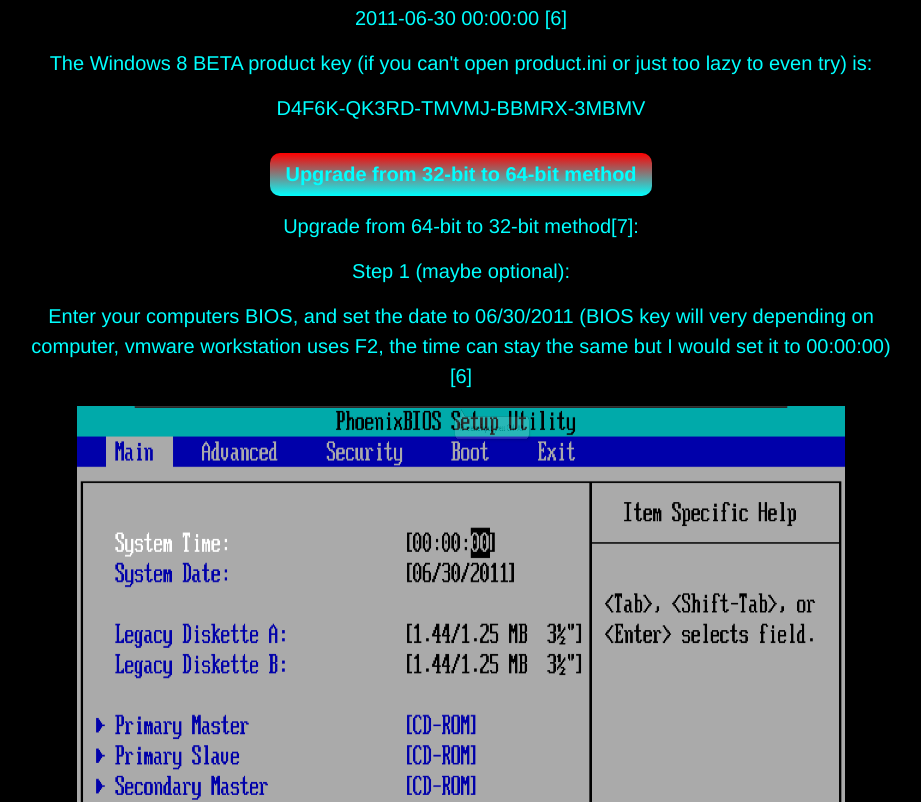
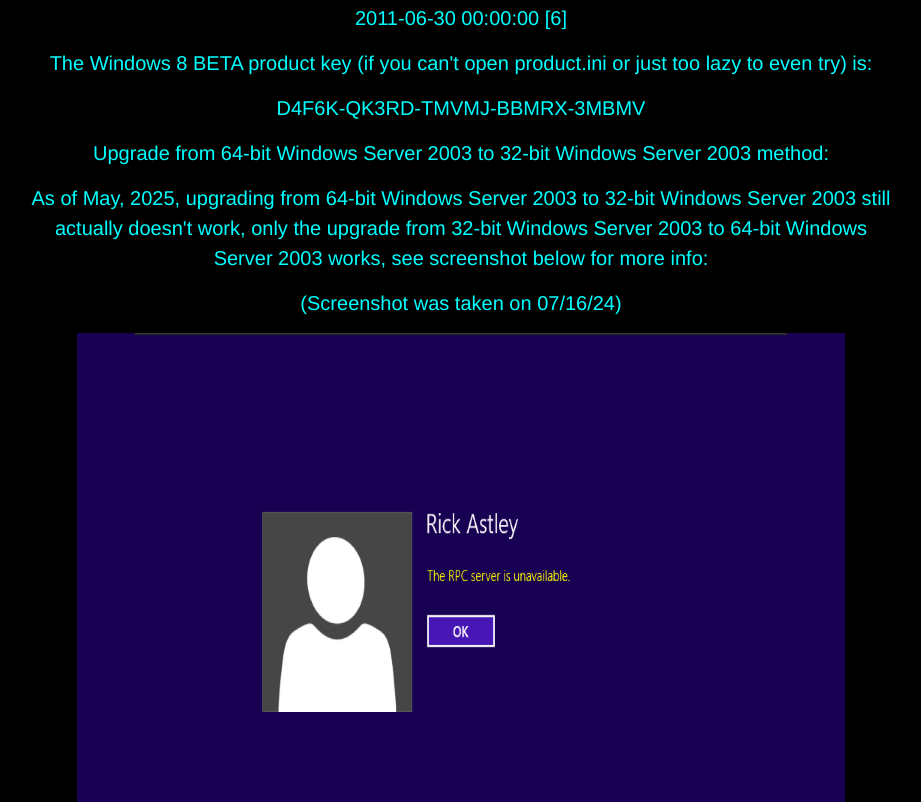
Before and after one commit to CE1CECL/64to32, a plain HTML site: page index.html in a window 1280 px wide. Shown: the part 3038-3840 px from the top of the page, without its empty margins (179-1100 px from the left). Drawn offline with Linux system fonts and the light colour scheme.

Commit message:
Update index.html

```diff
--- a/index.html
+++ b/index.html
@@ -306,6 +306,16 @@ code.small {
  <p>
  D4F6K-QK3RD-TMVMJ-BBMRX-3MBMV
  </p>
+ <p>
+ Upgrade from 64-bit Windows Server 2003 to 32-bit Windows Server 2003 method:
+ </p>
+ <p>
+ As of May, 2025, upgrading from 64-bit Windows Server 2003 to 32-bit Windows Server 2003 still actually doesn't work, only the upgrade from 32-bit Windows Server 2003 to 64-bit Windows Server 2003 works, see screenshot below for more info:
+ </p>
+ <p>
+ (Screenshot was taken on 07/16/24)
+ </p>
+ <img src="./17.PNG" id="ogol" alt="17">
  <a class="btn" href="/32to64/" rel="nofollow">Upgrade from 32-bit to 64-bit method</a><br>
  <p>
  Upgrade from 64-bit to 32-bit method[7]:
```
